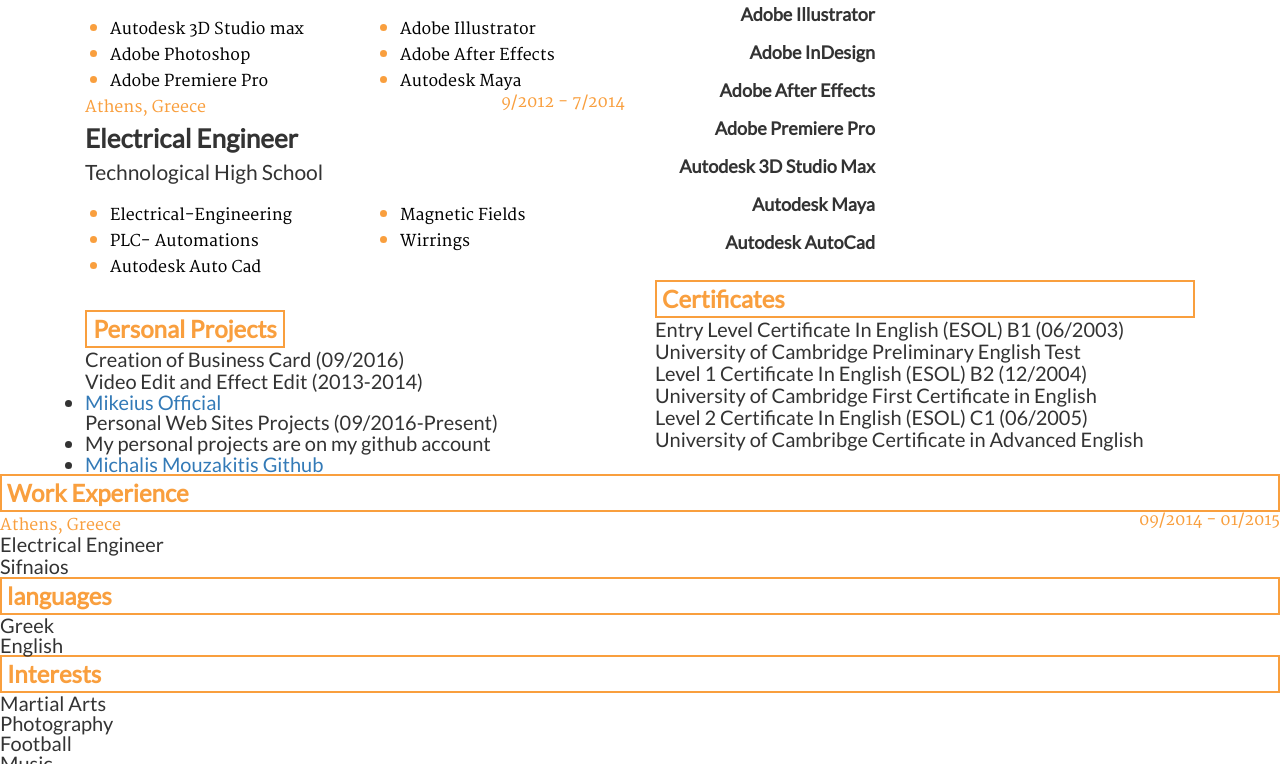
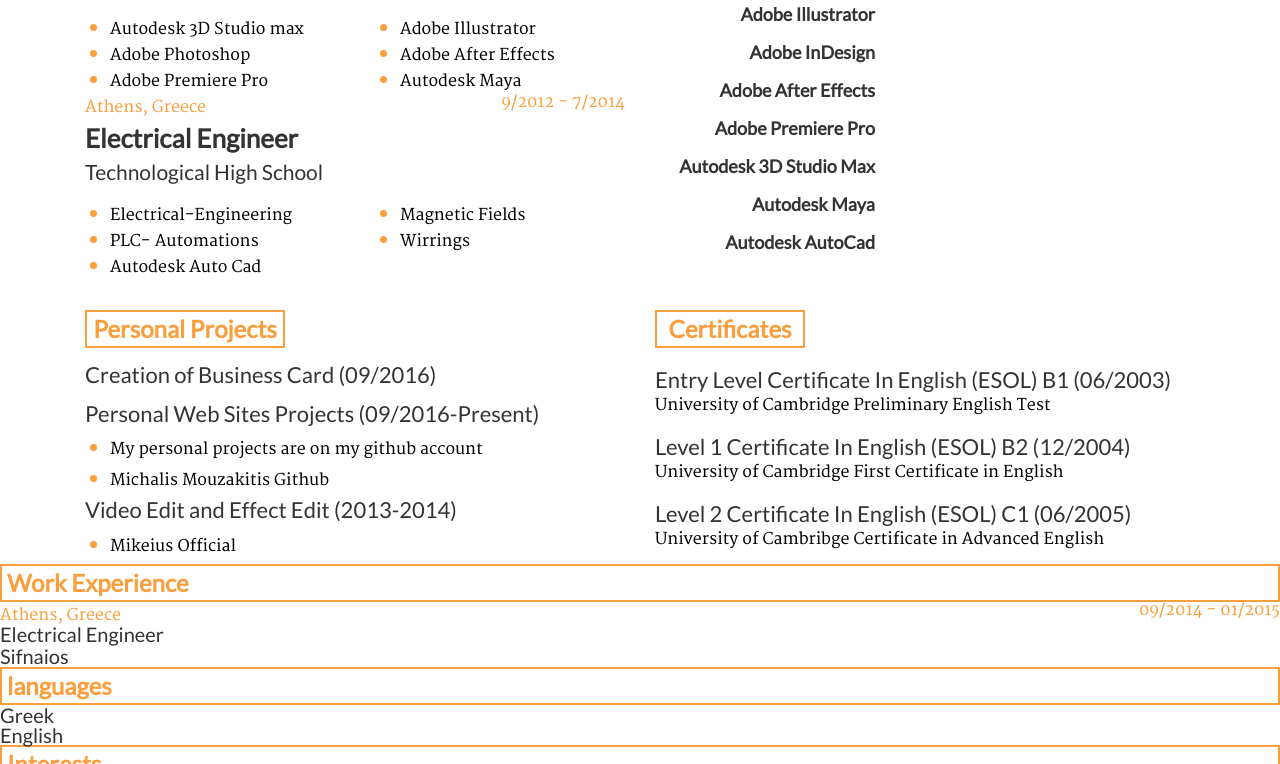
Before and after one commit to mouzakitis/CV, a plain HTML site: page index.html in a window 1280 px wide. Shown: the part 567-1331 px from the top of the page. Drawn offline with nearby package versions, Linux system fonts and the light colour scheme.

Commit message:
more css

```diff
--- a/index.html
+++ b/index.html
@@ -119,22 +119,22 @@
           <div id="projects">
               <div class="title">Personal Projects</div>
                 <h1>Creation of Business Card (09/2016)</h1>
-                <h1>Video Edit and Effect Edit (2013-2014)</h1>
-                <ul>
-                  <li><a href="https://www.youtube.com/user/MikeiusOfficial">Mikeius Official</a></li>
-                </ul>
-                      Personal Web Sites Projects (09/2016-Present)
-                <ul>
-                  <li><h3>My personal projects are on my github account</h3></li>
-                  <li><a href="https://github.com/mouzakitis">Michalis Mouzakitis Github</a></li>
-              </ul>
+                <h2>Personal Web Sites Projects (09/2016-Present)</h2>
+                  <ul>
+                    <li><span>My personal projects are on my github account</span></li>
+                    <li><a href="https://github.com/mouzakitis" target="_blank"><span>Michalis Mouzakitis Github</span></a></li>
+                  </ul>
+                <h3>Video Edit and Effect Edit (2013-2014)</h3>
+                  <ul>
+                  <li><a href="https://www.youtube.com/user/MikeiusOfficial" target="_blank"><span>Mikeius Official</span></a></li>
+                  </ul>
           </div>
         </div>
       </div>
 
       <div class="wrap">
         <div class="col-md-6">
-          <div id="cetrificates">
+          <div id="certificates">
             <div class="title">Certificates</div>
             <h1>Entry Level Certificate In English (ESOL) B1 (06/2003)</h1>
             <h3>University of Cambridge Preliminary English Test</h3>
--- a/style.css
+++ b/style.css
@@ -256,7 +256,49 @@
 main #projects .title{
     width: 200px;
     text-align: center;
+    margin-bottom: 15px;
 }
 main #projects h1{
     font-family: Lato;
+    font-size: 22px;
+    margin-bottom: 15px;
 }
+main #projects h2{
+    font-family: Lato;
+    font-size: 22px;
+    margin-bottom: 10px;
+}
+main #projects h3{
+    font-family: Lato;
+    font-size: 22px;
+    margin-bottom: 10px;
+}
+main #projects ul li{
+    padding-bottom: 10px;
+    color: #f99f3e;
+    margin-left: 25px;
+}
+main #projects ul li span{
+    font-family: Merriweather;
+    font-size:16px;
+    color:black;
+}
+main #certificates{
+    margin-top: 30px;
+}
+main #certificates .title{
+    width: 150px;
+    text-align: center;
+    margin-bottom: 10px
+}
+main #certificates h1{
+    font-family: Lato;
+    font-size: 22px;
+    margin-bottom: 5px;
+    margin-top: 20px;
+}
+main #certificates h3{
+    font-family: Merriweather;
+    font-size:16px;
+    color:black;
+}
```
